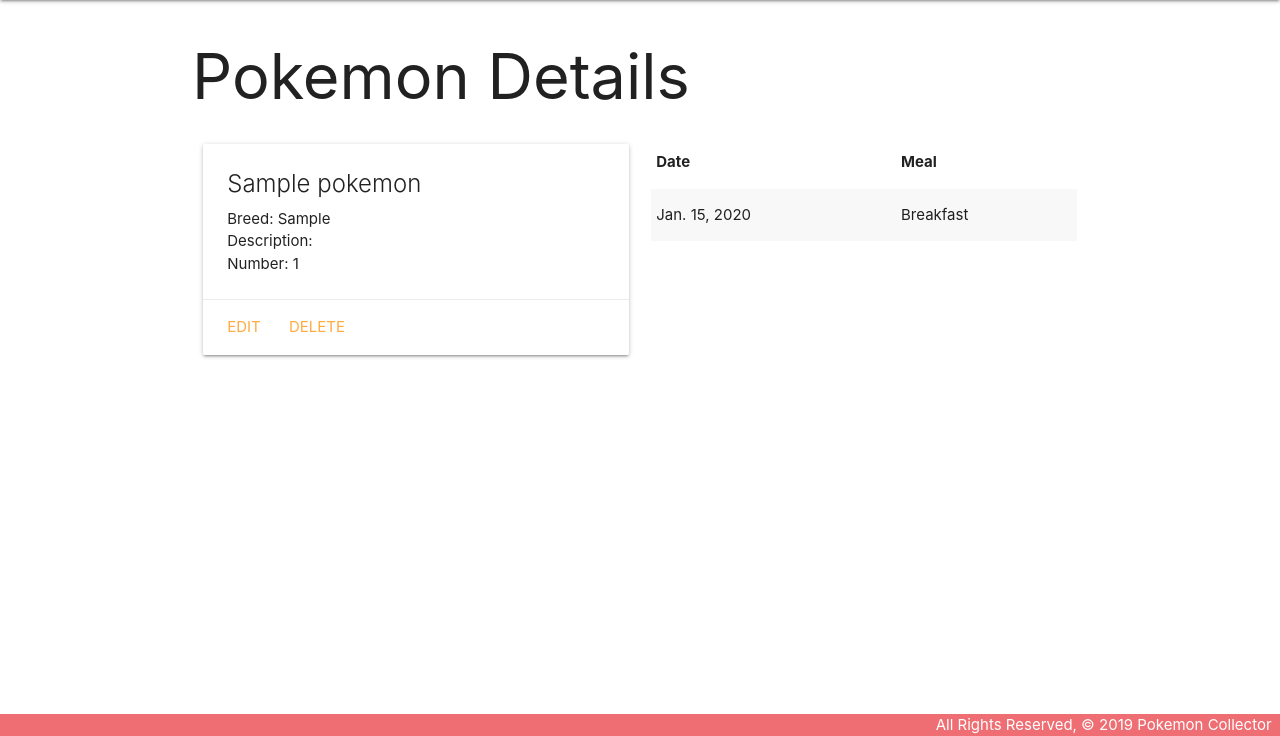
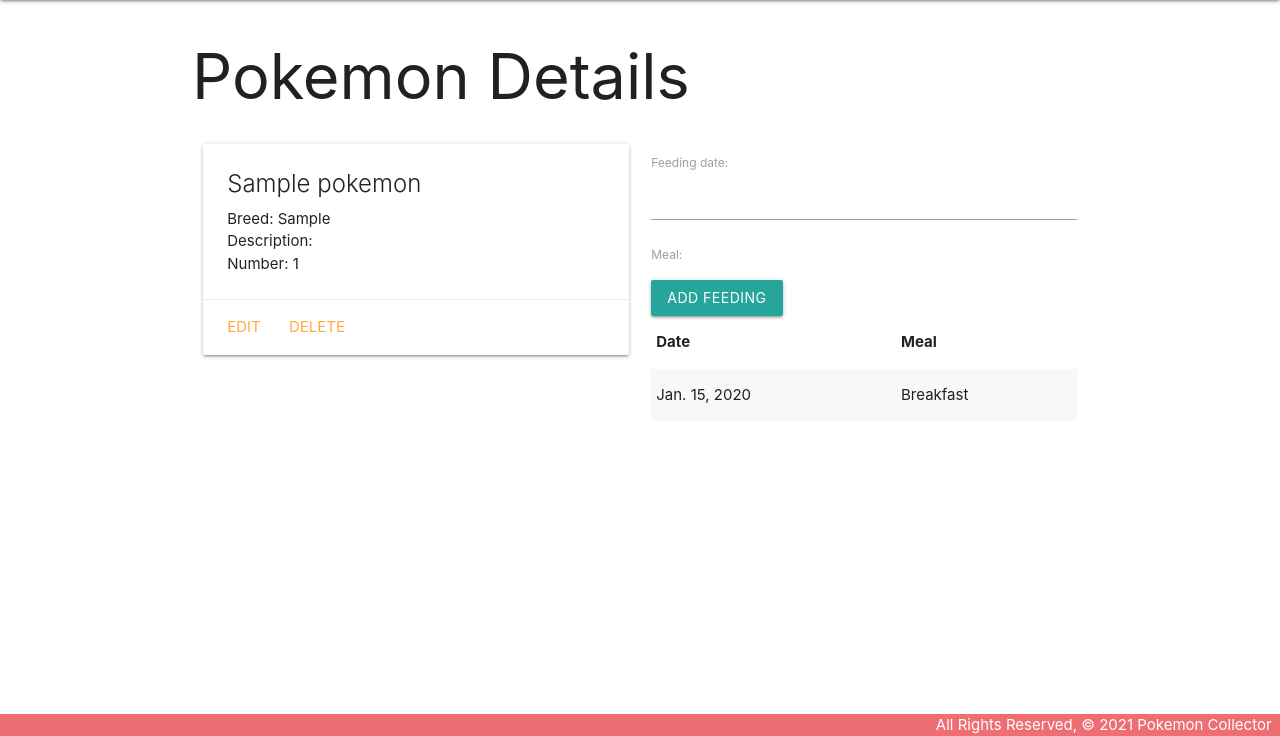
Before and after one commit to angelamchoi/pokemon_collector, a Django app: page /pokemons/1/ in a window 1280 px wide. Shown: the part 64-800 px from the top of the page. Run offline with Django 3.2, Linux system fonts and the light colour scheme; tables that the repository leaves empty hold one stand-in row (Sample ...).

Commit message:
added feeding form

```diff
--- /dev/null
+++ b/main_app/forms.py
@@ -0,0 +1,13 @@
+from django.forms import ModelForm
+from .models import Feeding
+
+class FeedingForm(ModelForm):
+    class Meta:
+        model = Feeding
+        fields = ['date', 'meal']
+
+### Notes ###
+# ModelForm
+#-->1. generate forms
+#-->2. validates submitted form
+#-->3. saves data in the data base
--- a/main_app/templates/base.html
+++ b/main_app/templates/base.html
@@ -35,7 +37,7 @@
     {% endblock %}
   </main>
   <footer class="page-footer">
-    <div class="right">All Rights Reserved, &copy; 2019 Pokemon Collector &nbsp;</div>
+    <div class="right">All Rights Reserved, &copy; 2021 Pokemon Collector &nbsp;</div>
   </footer>
 </body>
 </html>
--- a/main_app/templates/pokemons/detail.html
+++ b/main_app/templates/pokemons/detail.html
@@ -23,6 +23,13 @@
     </div>
   </div>
   <div class="col s6">
+<!--Feeding Form-->
+      <form method="post">
+          {% csrf_token %}
+          {{ feeding_form.as_p }}
+          <input type="submit" class="btn" value="Add Feeding">
+      </form>
+<!--Feeding Details-->
     <table class="striped">
       <thead>
         <tr><th>Date</th><th>Meal</th></tr>
@@ -38,4 +45,18 @@
     </table>
   </div>
 </div>
+<!--Materialize JS functions-->
+<script>
+    const dateEl = document.getElementsById('id_date');
+    window.M.Datepicker.init(dateEl, {
+        format: 'yyyy-mm-dd',
+        defaultDate: new Date(),
+        setDefaultDate: true,
+        autoClose: true
+    });
+    // select menu
+    const selectEl = document.getElementById('id_meal');
+    window.M.FormSelect.init(selectEl);
+</script>
+
 {% endblock %}
--- a/main_app/views.py
+++ b/main_app/views.py
@@ -1,6 +1,7 @@
 from django.shortcuts import render
 from django.views.generic.edit import CreateView, UpdateView, DeleteView #import all views
 from .models import Pokemon #import Pokemon Data
+from . forms import FeedingForm #import feeding data
 
 # View functions
 def home(request):
@@ -15,7 +16,12 @@
 
 def pokemons_detail(request, pokemon_id):
     pokemon = Pokemon.objects.get(id=pokemon_id)
-    return render(request, 'pokemons/detail.html', { 'pokemon': pokemon })
+    feeding_form = FeedingForm()
+    return render(request, 'pokemons/detail.html', {
+        'pokemon': pokemon, 'feeding_form': feeding_form
+    })
+
+# In the details page, we want to show the pokemon and feeding form
 
 ### Pokemon CBV ###
 
```
Also changed, not shown: other parts of main_app/templates/base.html (+2 -0 lines).
